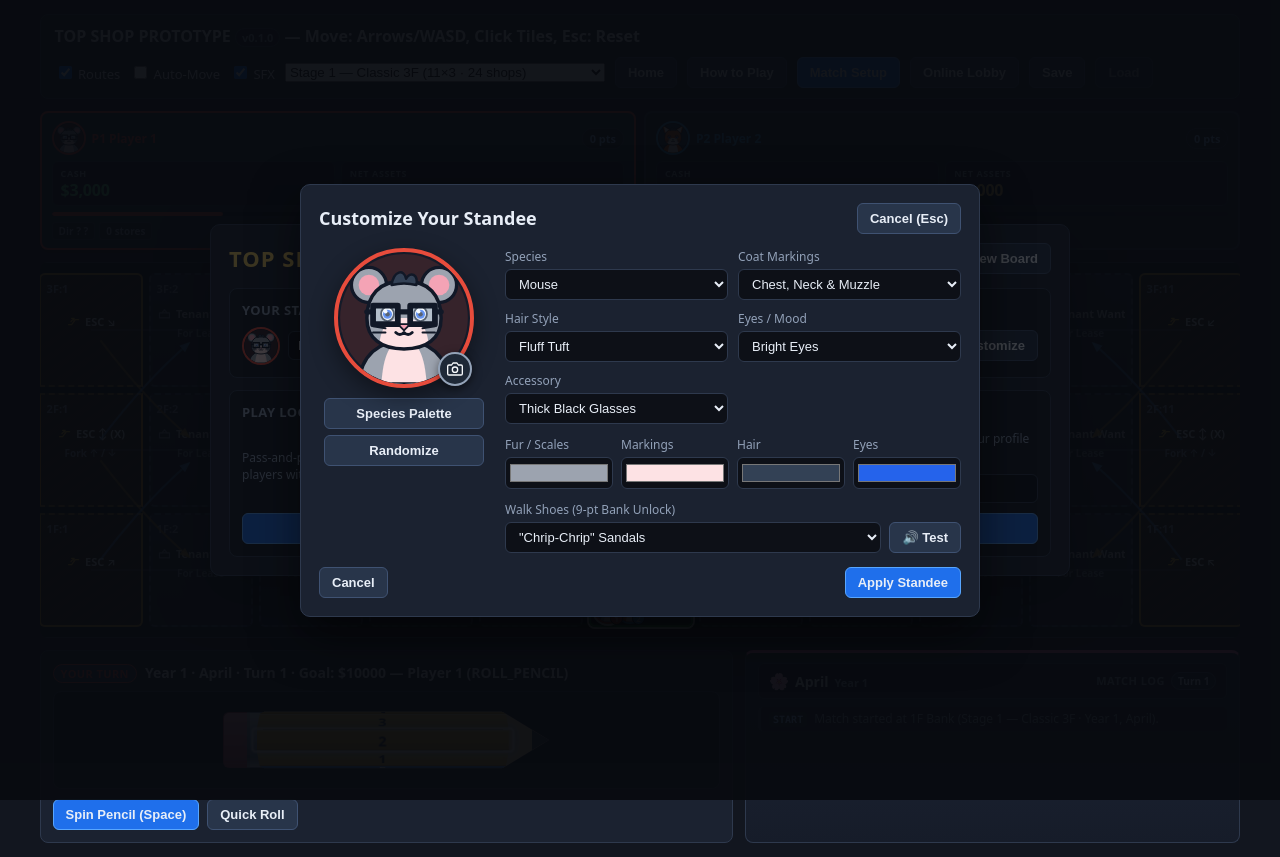
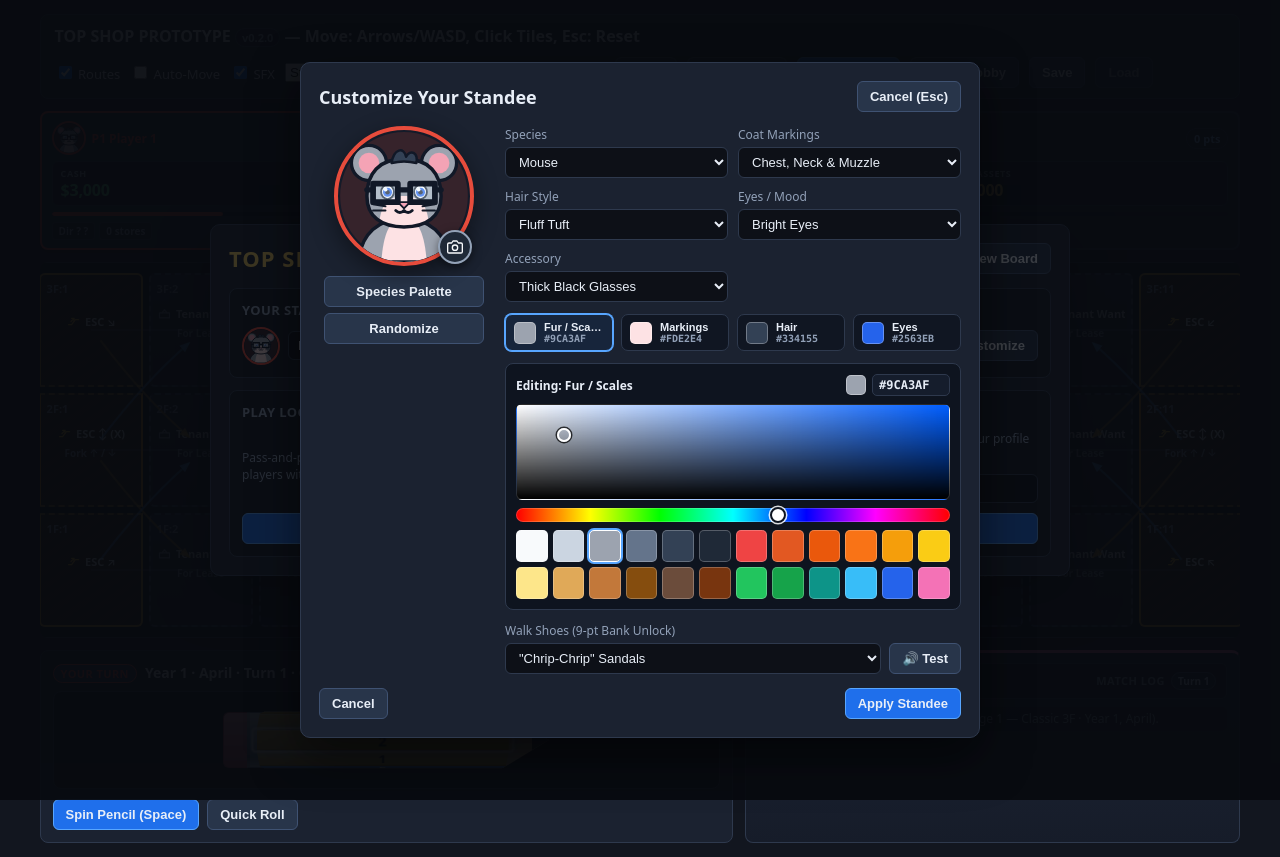
Before and after one commit to stephmouse/top-shop-prototype, a website built with Vite: page index.html in a window 1280 px wide. Both pictures are taken after a click on the button "Customize Your Standee". Built offline with nearby package versions, Linux system fonts and the light colour scheme.

Commit message:
Polish avatars, add inline color picker, and bump version to v0.2.0

```diff
--- a/package.json
+++ b/package.json
@@ -1,6 +1,6 @@
 {
   "name": "top-shop-prototype",
-  "version": "0.1.0",
+  "version": "0.2.0",
   "private": true,
   "type": "module",
   "scripts": {
--- a/src/config/avatarParts.ts
+++ b/src/config/avatarParts.ts
@@ -112,10 +112,10 @@ export const SPECIES_BACK_SHAPES: Record<AvatarSpecies, readonly ShapeSpec[]> =
     sh('M 43 15 C 45 6 42 4 40 6 C 39 8 39 13 40 15 Z', 'innerEar'),
   ],
   robin: [
-    sh('M 14 54 C 7 50 7 41 14 43 C 17 44 17 50 15 55 Z', 'primary', 'dark', 1.4),
-    sh('M 50 54 C 57 50 57 41 50 43 C 47 44 47 50 49 55 Z', 'primary', 'dark', 1.4),
-    sh('M 16 25 C 11 23 11 29 15 31 Z', 'secondary', 'dark', 1.2),
-    sh('M 48 25 C 53 23 53 29 49 31 Z', 'secondary', 'dark', 1.2),
+    sh('M 22 45 C 14 39 7 37 3 39 C 3 42 6 43 9 43 C 6 44 4 46 5 48 C 7 49 9 49 11 49 C 8 51 8 53 10 54 C 12 56 15 57 18 57 Z', 'primary', 'dark', 1.5),
+    sh('M 42 45 C 50 39 57 37 61 39 C 61 42 58 43 55 43 C 58 44 60 46 59 48 C 57 49 55 49 53 49 C 56 51 56 53 54 54 C 52 56 49 57 46 57 Z', 'primary', 'dark', 1.5),
+    sh('M 15 45 L 7 41 M 15 48 L 8 47 M 15 51 L 11 52', 'none', 'dark', 1.1),
+    sh('M 49 45 L 57 41 M 49 48 L 56 47 M 49 51 L 53 52', 'none', 'dark', 1.1),
   ],
   koi: [
     sh('M 15 27 C 6 21 5 30 9 36 C 12 39 15 35 16 32 Z', 'secondary', 'dark', 1.5),
@@ -123,9 +123,9 @@ export const SPECIES_BACK_SHAPES: Record<AvatarSpecies, readonly ShapeSpec[]> =
     sh('M 13 28 L 8 27 M 13 31 L 8 32 M 51 28 L 56 27 M 51 31 L 56 32', 'none', 'dark', 1),
   ],
   dolphin: [
-    sh('M 29 15 C 27 5 35 2 39 6 C 35 9 35 13 36 15 Z', 'primary', 'dark', 1.5),
-    sh('M 12 49 C 5 46 6 38 14 42 Z', 'primary', 'dark', 1.4),
-    sh('M 52 49 C 59 46 58 38 50 42 Z', 'primary', 'dark', 1.4),
+    sh('M 28 17 C 27 6 35 3 40 7 C 36 10 35 14 36 17 Z', 'primary', 'dark', 1.5),
+    sh('M 21 47 C 13 46 8 47 7 50 C 9 54 14 55 18 55 Z', 'primary', 'dark', 1.5),
+    sh('M 43 47 C 51 46 56 47 57 50 C 55 54 50 55 46 55 Z', 'primary', 'dark', 1.5),
   ],
 };
 
@@ -166,9 +166,9 @@ export const SPECIES_MUZZLE_SHAPES: Record<AvatarSpecies, readonly ShapeSpec[]>
     sh('M 28.5 37 H 35.5', 'none', 'dark', 1),
   ],
   koi: [
-    sh('M 28 36 C 28 33 36 33 36 36 C 36 39 28 39 28 36 Z', 'innerEar', 'dark', 1.2),
-    sh('M 28 35 Q 21 37 17 42 M 28 37 Q 22 41 20 45', 'none', 'dark', 1.3),
-    sh('M 36 35 Q 43 37 47 42 M 36 37 Q 42 41 44 45', 'none', 'dark', 1.3),
+    sh('M 26.5 37.5 Q 29.2 41.5 32 38 Q 34.8 41.5 37.5 37.5', 'none', 'dark', 1.6),
+    sh('M 26.5 37.5 Q 20 38 16.5 42.5 M 27.5 39.2 Q 22 42 20 45.5', 'none', 'dark', 1.3),
+    sh('M 37.5 37.5 Q 44 38 47.5 42.5 M 36.5 39.2 Q 42 42 44 45.5', 'none', 'dark', 1.3),
   ],
   dolphin: [
     sh('M 27 36 C 27 33 37 33 37 36 C 37 39 27 39 27 36 Z', 'secondary', 'dark', 1.2),
--- a/src/styles.css
+++ b/src/styles.css
@@ -1867,6 +1867,193 @@ button.primary:hover:not(:disabled) {
   height: 32px;
 }
 
+.avatar-color-slot {
+  display: flex;
+  align-items: center;
+  gap: 8px;
+  padding: 6px 8px;
+  border-radius: 7px;
+  border: 1px solid var(--border);
+  background: #101622;
+  text-align: left;
+  cursor: pointer;
+}
+
+.avatar-color-slot:hover {
+  border-color: #4b6999;
+  background: #161f30;
+}
+
+.avatar-color-slot.is-active {
+  border-color: #58a6ff;
+  background: #17253b;
+  box-shadow: 0 0 0 1px #58a6ff;
+}
+
+.avatar-color-chip {
+  width: 22px;
+  height: 22px;
+  border-radius: 5px;
+  border: 1px solid rgba(255, 255, 255, 0.3);
+  flex-shrink: 0;
+}
+
+.avatar-color-slot-meta {
+  display: flex;
+  flex-direction: column;
+  min-width: 0;
+}
+
+.avatar-color-slot-label {
+  font-size: 11px;
+  font-weight: 700;
+  color: var(--text);
+  white-space: nowrap;
+  overflow: hidden;
+  text-overflow: ellipsis;
+}
+
+.avatar-color-hex {
+  font-size: 10px;
+  font-family: ui-monospace, SFMono-Regular, Menlo, Consolas, monospace;
+  color: var(--muted);
+}
+
+.color-picker-panel {
+  display: grid;
+  gap: 8px;
+  padding: 10px;
+  border-radius: 8px;
+  border: 1px solid var(--border);
+  background: #0e141f;
+}
+
+.color-picker-head {
+  display: flex;
+  align-items: center;
+  justify-content: space-between;
+  gap: 8px;
+}
+
+.color-picker-label {
+  font-size: 12px;
+  font-weight: 700;
+  color: var(--text);
+}
+
+.color-picker-hex-wrap {
+  display: inline-flex;
+  align-items: center;
+  gap: 6px;
+}
+
+.color-picker-current {
+  width: 20px;
+  height: 20px;
+  border-radius: 5px;
+  border: 1px solid rgba(255, 255, 255, 0.35);
+}
+
+.color-picker-hex-input {
+  width: 78px;
+  padding: 3px 6px;
+  border-radius: 5px;
+  border: 1px solid var(--border);
+  background: #151d2c;
+  color: var(--text);
+  font-family: ui-monospace, SFMono-Regular, Menlo, Consolas, monospace;
+  font-size: 12px;
+  font-weight: 600;
+}
+
+.color-picker-sv {
+  position: relative;
+  height: 96px;
+  border-radius: 6px;
+  border: 1px solid rgba(255, 255, 255, 0.16);
+  background-image:
+    linear-gradient(to top, #000000, rgba(0, 0, 0, 0)),
+    linear-gradient(to right, #ffffff, rgba(255, 255, 255, 0));
+  cursor: crosshair;
+  touch-action: none;
+  user-select: none;
+}
+
+.color-picker-thumb {
+  position: absolute;
+  width: 14px;
+  height: 14px;
+  border-radius: 50%;
+  border: 2px solid #ffffff;
+  box-shadow: 0 0 0 1.5px rgba(0, 0, 0, 0.75);
+  transform: translate(-50%, -50%);
+  pointer-events: none;
+}
+
+.color-picker-hue {
+  position: relative;
+  height: 14px;
+  border-radius: 999px;
+  border: 1px solid rgba(255, 255, 255, 0.18);
+  background: linear-gradient(
+    to right,
+    #ff0000 0%,
+    #ffff00 17%,
+    #00ff00 33%,
+    #00ffff 50%,
+    #0000ff 67%,
+    #ff00ff 83%,
+    #ff0000 100%
+  );
+  cursor: ew-resize;
+  touch-action: none;
+  user-select: none;
+}
+
+.color-picker-hue-thumb {
+  position: absolute;
+  top: 50%;
+  width: 16px;
+  height: 16px;
+  border-radius: 50%;
+  background: #ffffff;
+  border: 2px solid #0e141f;
+  box-shadow: 0 0 0 1.5px rgba(255, 255, 255, 0.85);
+  transform: translate(-50%, -50%);
+  pointer-events: none;
+}
+
+.color-picker-swatches {
+  display: grid;
+  grid-template-columns: repeat(12, minmax(0, 1fr));
+  gap: 5px;
+}
+
+.color-picker-swatch {
+  aspect-ratio: 1;
+  width: 100%;
+  min-width: 0;
+  padding: 0;
+  border-radius: 5px;
+  border: 1px solid rgba(255, 255, 255, 0.24);
+  cursor: pointer;
+}
+
+.color-picker-swatch:hover {
+  transform: scale(1.1);
+}
+
+.color-picker-swatch.is-active {
+  border-color: #ffffff;
+  box-shadow: 0 0 0 2px #58a6ff;
+}
+
+@media (max-width: 580px) {
+  .color-picker-swatches {
+    grid-template-columns: repeat(8, minmax(0, 1fr));
+  }
+}
+
 .avatar-walk-row {
   display: flex;
   align-items: flex-end;
--- a/src/ui/avatarModal.ts
+++ b/src/ui/avatarModal.ts
@@ -18,7 +18,17 @@ import type { AvatarAccessory, AvatarEyeStyle, AvatarHair, AvatarMarking, Avatar
 import { WALK_SOUND_CHOICE_LABELS, WALK_SOUND_CHOICES } from '../config/walkSounds';
 import type { WalkSoundChoice } from '../config/walkSounds';
 import { createAvatarElement } from './avatarSvg';
+import { createColorPicker } from './colorPicker';
 import { createImageCropper } from './imageCropper';
+
+type AvatarColorKey = 'primaryColor' | 'secondaryColor' | 'hairColor' | 'eyeColor';
+
+const COLOR_SLOTS: ReadonlyArray<{ key: AvatarColorKey; label: string }> = [
+  { key: 'primaryColor', label: 'Fur / Scales' },
+  { key: 'secondaryColor', label: 'Markings' },
+  { key: 'hairColor', label: 'Hair' },
+  { key: 'eyeColor', label: 'Eyes' },
+];
 
 export interface AvatarModalOptions {
   onPreviewWalkSound?: (choice: WalkSoundChoice) => void;
@@ -77,19 +87,11 @@ function mkSelectField<T extends string>(
   return wrap;
 }
 
-function mkColorField(label: string, value: string, onChange: (hex: string) => void): HTMLElement {
-  const wrap = mk('label', 'setup-field');
-  wrap.appendChild(mk('span', 'setup-field-label', label));
-  const inp = Object.assign(mk('input', 'setup-color-picker avatar-color-wide'), { type: 'color', value });
-  inp.addEventListener('input', () => onChange(inp.value));
-  wrap.appendChild(inp);
-  return wrap;
-}
-
 export function createAvatarModal(options?: AvatarModalOptions): AvatarModalController {
   let visible = false;
   let draft: AvatarSpec = createSpeciesPreset('mouse');
   let frameColor = '#e74c3c';
+  let activeColorKey: AvatarColorKey = 'primaryColor';
   let saveCb: ((next: AvatarSpec) => void) | null = null;
 
   const backdrop = Object.assign(mk('div', 'setup-backdrop avatar-backdrop'), { hidden: true });
@@ -205,13 +207,50 @@ export function createAvatarModal(options?: AvatarModalOptions): AvatarModalCont
       mkSelectField<AvatarAccessory>('Accessory', AVATAR_ACCESSORIES, ACCESSORY_LABELS, draft.accessory, (v) => updateBuilder({ accessory: v }))
     );
 
+    const slotRefs = new Map<AvatarColorKey, { btn: HTMLButtonElement; chip: HTMLSpanElement; hexEl: HTMLSpanElement; label: string }>();
+    const activeSlot = COLOR_SLOTS.find((s) => s.key === activeColorKey) ?? COLOR_SLOTS[0]!;
+
+    const picker = createColorPicker({
+      initialColor: draft[activeColorKey],
+      label: `Editing: ${activeSlot.label}`,
+      onChange: (hex) => {
+        updateBuilder({ [activeColorKey]: hex } as Partial<AvatarSpec>);
+        const ref = slotRefs.get(activeColorKey);
+        if (ref) {
+          ref.chip.style.background = hex;
+          ref.hexEl.textContent = hex.toUpperCase();
+        }
+      },
+    });
+
+    const syncSlotSelection = () => {
+      for (const slot of COLOR_SLOTS) {
+        const ref = slotRefs.get(slot.key);
+        if (ref) ref.btn.classList.toggle('is-active', slot.key === activeColorKey);
+      }
+      const curSlot = COLOR_SLOTS.find((s) => s.key === activeColorKey) ?? COLOR_SLOTS[0]!;
+      picker.setLabel(`Editing: ${curSlot.label}`);
+      picker.setColor(draft[activeColorKey]);
+    };
+
     const colorsGrid = mk('div', 'avatar-color-grid');
-    colorsGrid.append(
-      mkColorField('Fur / Scales', draft.primaryColor, (v) => updateBuilder({ primaryColor: v })),
-      mkColorField('Markings', draft.secondaryColor, (v) => updateBuilder({ secondaryColor: v })),
-      mkColorField('Hair', draft.hairColor, (v) => updateBuilder({ hairColor: v })),
-      mkColorField('Eyes', draft.eyeColor, (v) => updateBuilder({ eyeColor: v }))
-    );
+    for (const slot of COLOR_SLOTS) {
+      const btn = Object.assign(mk('button', 'avatar-color-slot'), { type: 'button' as const });
+      const chip = mk('span', 'avatar-color-chip');
+      chip.style.background = draft[slot.key];
+      const meta = mk('span', 'avatar-color-slot-meta');
+      const nameEl = mk('span', 'avatar-color-slot-label', slot.label);
+      const hexEl = mk('span', 'avatar-color-hex', draft[slot.key].toUpperCase());
+      meta.append(nameEl, hexEl);
+      btn.append(chip, meta);
+      btn.classList.toggle('is-active', slot.key === activeColorKey);
+      btn.addEventListener('click', () => {
+        activeColorKey = slot.key;
+        syncSlotSelection();
+      });
+      slotRefs.set(slot.key, { btn, chip, hexEl, label: slot.label });
+      colorsGrid.appendChild(btn);
+    }
 
     const walkRow = mk('div', 'avatar-walk-row');
     const testSoundBtn = Object.assign(mk('button', '', '🔊 Test'), { type: 'button' as const });
@@ -230,7 +269,7 @@ export function createAvatarModal(options?: AvatarModalOptions): AvatarModalCont
       testSoundBtn
     );
 
-    controlsCol.append(photoBanner, gridA, colorsGrid, walkRow);
+    controlsCol.append(photoBanner, gridA, colorsGrid, picker.el, walkRow);
     refreshPreview();
   }
 
--- /dev/null
+++ b/src/ui/colorPicker.ts
@@ -0,0 +1,259 @@
+export interface HsvColor {
+  h: number;
+  s: number;
+  v: number;
+}
+
+export interface ColorPickerOptions {
+  initialColor: string;
+  swatches?: readonly string[];
+  label?: string;
+  onChange: (hex: string) => void;
+}
+
+export interface ColorPickerController {
+  el: HTMLElement;
+  setColor: (hex: string) => void;
+  setLabel: (label: string) => void;
+}
+
+export const AVATAR_COLOR_SWATCHES: readonly string[] = [
+  '#f8fafc', '#cbd5e1', '#9ca3af', '#64748b', '#334155', '#1f2937',
+  '#ef4444', '#e25822', '#ea580c', '#f97316', '#f59e0b', '#facc15',
+  '#fde68a', '#e0a958', '#c2783a', '#854d0e', '#6b4c3b', '#78350f',
+  '#22c55e', '#16a34a', '#0d9488', '#38bdf8', '#2563eb', '#f472b6',
+];
+
+const HEX6_RE = /^#?[0-9a-fA-F]{6}$/;
+const HEX3_RE = /^#?[0-9a-fA-F]{3}$/;
+
+export function normalizeHex(raw: string): string | null {
+  const trimmed = raw.trim();
+  if (HEX6_RE.test(trimmed)) {
+    const clean = trimmed.startsWith('#') ? trimmed.slice(1) : trimmed;
+    return `#${clean.toLowerCase()}`;
+  }
+  if (HEX3_RE.test(trimmed)) {
+    const clean = trimmed.startsWith('#') ? trimmed.slice(1) : trimmed;
+    const expanded = clean
+      .split('')
+      .map((ch) => ch + ch)
+      .join('');
+    return `#${expanded.toLowerCase()}`;
+  }
+  return null;
+}
+
+export function hexToHsv(rawHex: string): HsvColor {
+  const hex = normalizeHex(rawHex) ?? '#000000';
+  const r = parseInt(hex.slice(1, 3), 16) / 255;
+  const g = parseInt(hex.slice(3, 5), 16) / 255;
+  const b = parseInt(hex.slice(5, 7), 16) / 255;
+
+  const max = Math.max(r, g, b);
+  const min = Math.min(r, g, b);
+  const delta = max - min;
+
+  let h = 0;
+  if (delta > 0) {
+    if (max === r) h = 60 * (((g - b) / delta) % 6);
+    else if (max === g) h = 60 * ((b - r) / delta + 2);
+    else h = 60 * ((r - g) / delta + 4);
+  }
+  if (h < 0) h += 360;
+
+  const s = max === 0 ? 0 : delta / max;
+  return { h, s, v: max };
+}
+
+export function hsvToHex(h: number, s: number, v: number): string {
+  const hue = ((h % 360) + 360) % 360;
+  const sat = Math.max(0, Math.min(1, s));
+  const val = Math.max(0, Math.min(1, v));
+
+  const c = val * sat;
+  const x = c * (1 - Math.abs(((hue / 60) % 2) - 1));
+  const m = val - c;
+
+  let r = 0;
+  let g = 0;
+  let b = 0;
+  if (hue < 60) {
+    r = c;
+    g = x;
+  } else if (hue < 120) {
+    r = x;
+    g = c;
+  } else if (hue < 180) {
+    g = c;
+    b = x;
+  } else if (hue < 240) {
+    g = x;
+    b = c;
+  } else if (hue < 300) {
+    r = x;
+    b = c;
+  } else {
+    r = c;
+    b = x;
+  }
+
+  const toByte = (n: number) => Math.round((n + m) * 255).toString(16).padStart(2, '0');
+  return `#${toByte(r)}${toByte(g)}${toByte(b)}`;
+}
+
+function clamp01(n: number): number {
+  return Math.max(0, Math.min(1, n));
+}
+
+function bindDragSurface(
+  surface: HTMLElement,
+  onPoint: (rx: number, ry: number) => void
+): void {
+  const updateFromEvent = (e: PointerEvent) => {
+    const rect = surface.getBoundingClientRect();
+    if (rect.width <= 0 || rect.height <= 0) return;
+    const rx = clamp01((e.clientX - rect.left) / rect.width);
+    const ry = clamp01((e.clientY - rect.top) / rect.height);
+    onPoint(rx, ry);
+  };
+
+  surface.addEventListener('pointerdown', (e) => {
+    if (e.button !== 0) return;
+    e.preventDefault();
+    surface.setPointerCapture?.(e.pointerId);
+    updateFromEvent(e);
+  });
+  surface.addEventListener('pointermove', (e) => {
+    if ((e.buttons & 1) === 0 && !surface.hasPointerCapture?.(e.pointerId)) return;
+    updateFromEvent(e);
+  });
+}
+
+/** Creates a reusable inline swatch + SV square + hue slider + hex color picker. */
+export function createColorPicker(options: ColorPickerOptions): ColorPickerController {
+  const swatches = options.swatches ?? AVATAR_COLOR_SWATCHES;
+  let currentHex = normalizeHex(options.initialColor) ?? '#9ca3af';
+  let hsv = hexToHsv(currentHex);
+
+  const el = document.createElement('div');
+  el.className = 'color-picker-panel';
+
+  const head = document.createElement('div');
+  head.className = 'color-picker-head';
+  const labelEl = document.createElement('span');
+  labelEl.className = 'color-picker-label';
+  labelEl.textContent = options.label ?? 'Color';
+
+  const hexWrap = document.createElement('div');
+  hexWrap.className = 'color-picker-hex-wrap';
+  const currentChip = document.createElement('span');
+  currentChip.className = 'color-picker-current';
+  const hexInput = document.createElement('input');
+  hexInput.type = 'text';
+  hexInput.maxLength = 7;
+  hexInput.className = 'color-picker-hex-input';
+  hexInput.setAttribute('aria-label', 'Hex color code');
+  hexWrap.append(currentChip, hexInput);
+  head.append(labelEl, hexWrap);
+
+  const svPad = document.createElement('div');
+  svPad.className = 'color-picker-sv';
+  const svThumb = document.createElement('span');
+  svThumb.className = 'color-picker-thumb';
+  svPad.appendChild(svThumb);
+
+  const hueBar = document.createElement('div');
+  hueBar.className = 'color-picker-hue';
+  const hueThumb = document.createElement('span');
+  hueThumb.className = 'color-picker-hue-thumb';
+  hueBar.appendChild(hueThumb);
+
+  const swatchesRow = document.createElement('div');
+  swatchesRow.className = 'color-picker-swatches';
+  const swatchButtons: Array<{ btn: HTMLButtonElement; hex: string }> = [];
+
+  for (const raw of swatches) {
+    const hex = normalizeHex(raw);
+    if (!hex) continue;
+    const btn = document.createElement('button');
+    btn.type = 'button';
+    btn.className = 'color-picker-swatch';
+    btn.style.background = hex;
+    btn.title = hex.toUpperCase();
+    btn.setAttribute('aria-label', `Select color ${hex.toUpperCase()}`);
+    btn.addEventListener('click', () => {
+      applyExternalHex(hex, true);
+    });
+    swatchButtons.push({ btn, hex });
+    swatchesRow.appendChild(btn);
+  }
+
+  el.append(head, svPad, hueBar, swatchesRow);
+
+  function syncUi(updateHexText = true): void {
+    svPad.style.backgroundColor = `hsl(${Math.round(hsv.h)}deg, 100%, 50%)`;
+    svThumb.style.left = `${hsv.s * 100}%`;
+    svThumb.style.top = `${(1 - hsv.v) * 100}%`;
+    hueThumb.style.left = `${(hsv.h / 360) * 100}%`;
+    currentChip.style.background = currentHex;
+    if (updateHexText && document.activeElement !== hexInput) {
+      hexInput.value = currentHex.toUpperCase();
+    }
+    for (const { btn, hex } of swatchButtons) {
+      btn.classList.toggle('is-active', hex === currentHex);
+    }
+  }
+
+  function commitFromHsv(): void {
+    const nextHex = hsvToHex(hsv.h, hsv.s, hsv.v);
+    currentHex = nextHex;
+    hexInput.value = currentHex.toUpperCase();
+    syncUi(false);
+    options.onChange(currentHex);
+  }
+
+  function applyExternalHex(rawHex: string, emit: boolean): void {
+    const norm = normalizeHex(rawHex);
+    if (!norm) return;
+    currentHex = norm;
+    const nextHsv = hexToHsv(norm);
+    // Preserve current hue when picking pure grayscale so the hue slider doesn't jump to red.
+    hsv = nextHsv.s === 0 ? { ...nextHsv, h: hsv.h } : nextHsv;
+    syncUi(true);
+    if (emit) options.onChange(currentHex);
+  }
+
+  bindDragSurface(svPad, (rx, ry) => {
+    hsv = { ...hsv, s: rx, v: 1 - ry };
+    commitFromHsv();
+  });
+
+  bindDragSurface(hueBar, (rx) => {
+    hsv = { ...hsv, h: Math.min(359.99, rx * 360) };
+    commitFromHsv();
+  });
+
+  hexInput.addEventListener('input', () => {
+    const norm = normalizeHex(hexInput.value);
+    if (!norm) return;
+    currentHex = norm;
+    const nextHsv = hexToHsv(norm);
+    hsv = nextHsv.s === 0 ? { ...nextHsv, h: hsv.h } : nextHsv;
+    syncUi(false);
+    options.onChange(currentHex);
+  });
+  hexInput.addEventListener('blur', () => {
+    hexInput.value = currentHex.toUpperCase();
+  });
+
+  syncUi(true);
+
+  return {
+    el,
+    setColor: (hex) => applyExternalHex(hex, false),
+    setLabel: (label) => {
+      labelEl.textContent = label;
+    },
+  };
+}
```
Also changed, not shown: tests/colorPicker.test.ts (added, +19 -0 lines), 1 other file.
